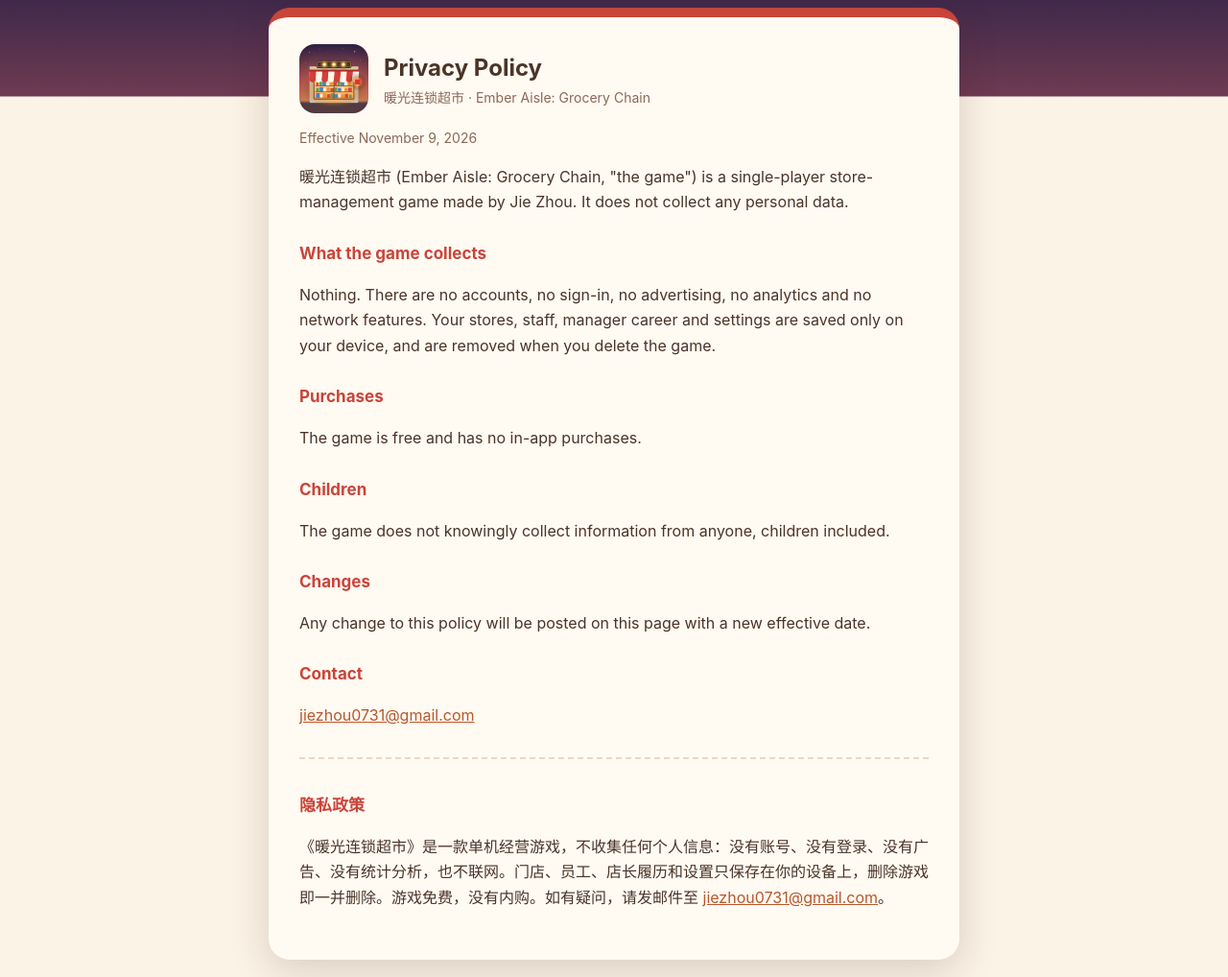
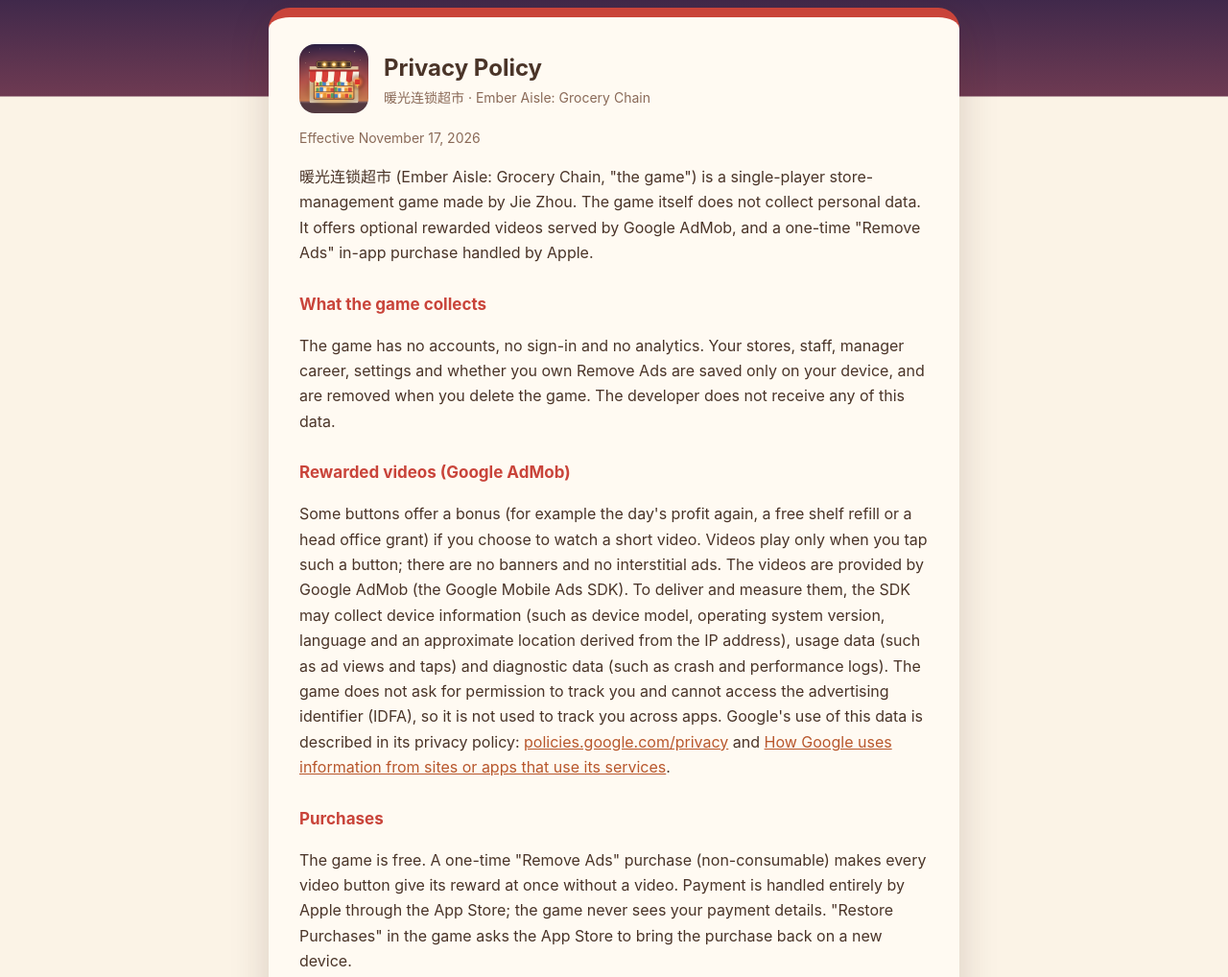
Before and after one commit to jiezhou0731/jiezhou0731.github.io, a plain HTML site: page emberaisle/privacy.html in a window 1280 px wide. Shown: the part 40-1058 px from the top of the page at 96% size. Drawn offline with Linux system fonts and the light colour scheme.

Commit message:
Ember Aisle 1.0.3: privacy page describes optional AdMob rewarded videos and Remove Ads
Co-Authored-By: Claude Opus 5.5 (1M context) <noreply@anthropic.com>

```diff
--- a/emberaisle/privacy.html
+++ b/emberaisle/privacy.html
@@ -9,15 +9,18 @@
 <body>
 <div class="sheet">
 <div class="title"><img src="icon.png" alt=""><h1>Privacy Policy<small>暖光连锁超市 · Ember Aisle: Grocery Chain</small></h1></div>
-<p class="note">Effective November 9, 2026</p>
+<p class="note">Effective November 17, 2026</p>
 
-<p>暖光连锁超市 (Ember Aisle: Grocery Chain, "the game") is a single-player store-management game made by Jie Zhou. It does not collect any personal data.</p>
+<p>暖光连锁超市 (Ember Aisle: Grocery Chain, "the game") is a single-player store-management game made by Jie Zhou. The game itself does not collect personal data. It offers optional rewarded videos served by Google AdMob, and a one-time "Remove Ads" in-app purchase handled by Apple.</p>
 
 <h2>What the game collects</h2>
-<p>Nothing. There are no accounts, no sign-in, no advertising, no analytics and no network features. Your stores, staff, manager career and settings are saved only on your device, and are removed when you delete the game.</p>
+<p>The game has no accounts, no sign-in and no analytics. Your stores, staff, manager career, settings and whether you own Remove Ads are saved only on your device, and are removed when you delete the game. The developer does not receive any of this data.</p>
+
+<h2>Rewarded videos (Google AdMob)</h2>
+<p>Some buttons offer a bonus (for example the day's profit again, a free shelf refill or a head office grant) if you choose to watch a short video. Videos play only when you tap such a button; there are no banners and no interstitial ads. The videos are provided by Google AdMob (the Google Mobile Ads SDK). To deliver and measure them, the SDK may collect device information (such as device model, operating system version, language and an approximate location derived from the IP address), usage data (such as ad views and taps) and diagnostic data (such as crash and performance logs). The game does not ask for permission to track you and cannot access the advertising identifier (IDFA), so it is not used to track you across apps. Google's use of this data is described in its privacy policy: <a href="https://policies.google.com/privacy">policies.google.com/privacy</a> and <a href="https://policies.google.com/technologies/partner-sites">How Google uses information from sites or apps that use its services</a>.</p>
 
 <h2>Purchases</h2>
-<p>The game is free and has no in-app purchases.</p>
+<p>The game is free. A one-time "Remove Ads" purchase (non-consumable) makes every video button give its reward at once without a video. Payment is handled entirely by Apple through the App Store; the game never sees your payment details. "Restore Purchases" in the game asks the App Store to bring the purchase back on a new device.</p>
 
 <h2>Children</h2>
 <p>The game does not knowingly collect information from anyone, children included.</p>
@@ -30,7 +33,7 @@
 
 <div class="zh">
 <h2>隐私政策</h2>
-<p>《暖光连锁超市》是一款单机经营游戏，不收集任何个人信息：没有账号、没有登录、没有广告、没有统计分析，也不联网。门店、员工、店长履历和设置只保存在你的设备上，删除游戏即一并删除。游戏免费，没有内购。如有疑问，请发邮件至 <a href="mailto:jiezhou0731@gmail.com">jiezhou0731@gmail.com</a>。</p>
+<p>《暖光连锁超市》是一款单机经营游戏，游戏本身不收集个人信息：没有账号、没有登录、没有统计分析。门店、员工、店长履历、设置以及是否已购买「免广告」只保存在你的设备上，删除游戏即一并删除。游戏提供可选的激励视频（由 Google AdMob 提供）：只有你主动点「看视频」按钮才会播放，没有横幅广告和插屏广告；为投放和统计广告，Google 移动广告 SDK 可能收集设备信息（如机型、系统版本、语言、由 IP 推断的大致位置）、使用数据（如广告展示和点击）和诊断数据，游戏不请求跟踪权限，也不使用广告标识符（IDFA）进行跟踪，详见 <a href="https://policies.google.com/privacy">Google 隐私政策</a>。游戏免费，另有一次性内购「免广告」：购买后所有视频按钮直接给奖励；付款完全由 Apple 处理，游戏内的「恢复购买」可在新设备上找回。如有疑问，请发邮件至 <a href="mailto:jiezhou0731@gmail.com">jiezhou0731@gmail.com</a>。</p>
 </div>
 </div>
 </body>
```
